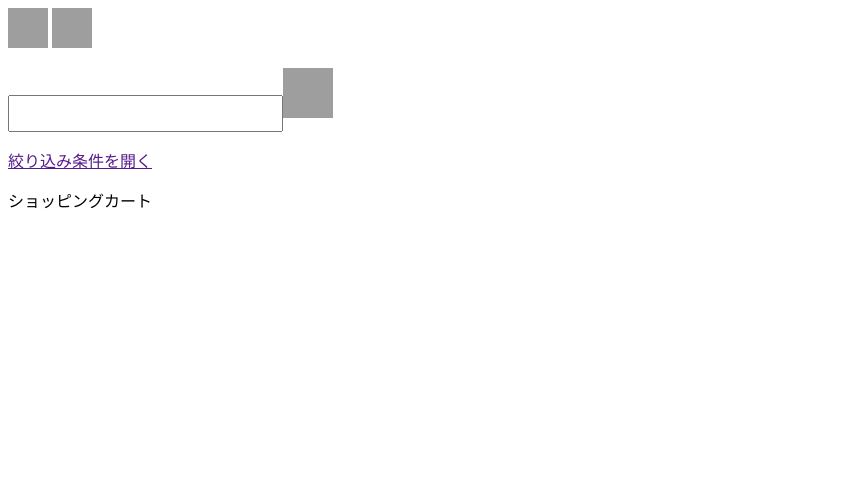
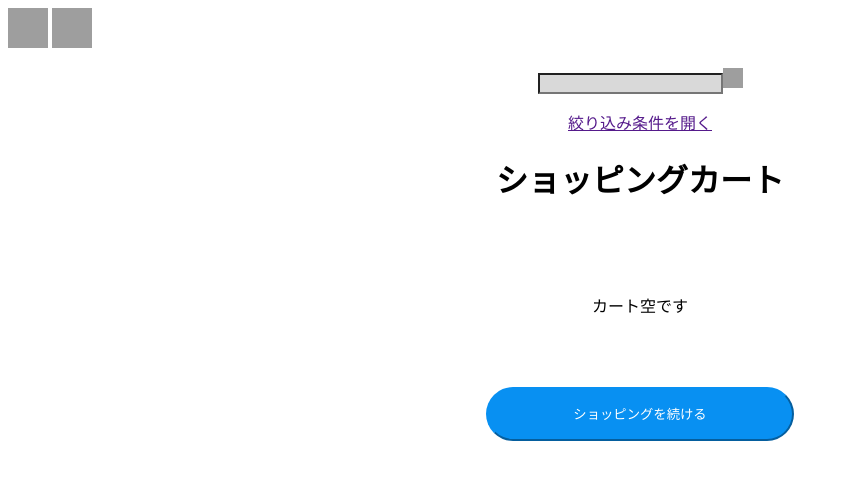
Before and after one commit to rikuto1231/omiyageEC, a PHP site: page / in a window 1280 px wide. Shown: the top 480 px of the page, without its empty margins (0-849 px from the left). Run offline with PHP 8.4, Linux system fonts and the light colour scheme; grey boxes are pictures that could not be loaded.

Commit message:
がんばった

```diff
--- a/src/G1-5/G1-5-1/index.html
+++ b/src/G1-5/G1-5-1/index.html
@@ -9,8 +9,20 @@
 <body>
     <a href=""><img src="../imge/user.png"width="40" height="40"></a>
     <a href=""><img src="../imge/cart.jpg"width="40" height="40"></a>
-    <p><input type="text" class="kensaku"><img src="../imge/kensakku.png" width="50" height="50"></p>
-    <a href="">絞り込み条件を開く</a>
-    <p> ショッピングカート</p>
+    <div>
+    <p><input type="text" class="kensakubar" ><button class="kensaku"><img src="../imge/kensakku.png" width="20" height="20"></button></p>
+    <a href="" class="joken">絞り込み条件を開く</a>
+    <h1> ショッピングカート</h1>
+    </div>
+    <div>
+        <br>
+        <br>
+        <br>
+        <p>カート空です</p>
+        <br>
+        <br>
+        <br>
+        <button class="modoru">ショッピングを続ける</button>
+    </div>
 </body>
 </html>
--- a/src/G1-5/G1-5-1/style.css
+++ b/src/G1-5/G1-5-1/style.css
@@ -1,4 +1,21 @@
+div{
+    text-align:  center;
+}
 .kensaku{
-    width: 267px;
-height: 31px;
+    padding: 0;
+    border: none;
+    background: transparent;
+    cursor: pointer;
 }
+.kensakubar{
+    background: #D9D9D9;
+}
+.modoru{
+    width: 308px;
+    height: 54px;
+    border-radius:30px;
+    background-color: #0890F2;
+    border-color:#0890F2 ;
+    color: white;
+    cursor: pointer;
+}
```
